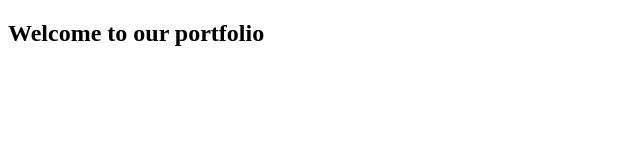
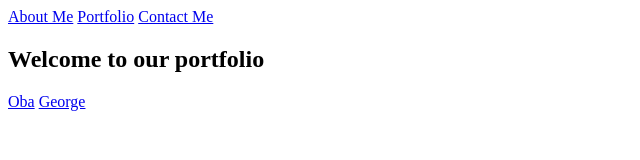
Before and after one commit to george-swift/oba-and-george, a plain HTML site: page index.html in a window 1280 px wide. Shown: the whole page, without its empty margins (0-640 px from the left). Drawn offline with Linux system fonts and the light colour scheme.

Commit message:
implemented user-story 7&8

```diff
--- a/index.html
+++ b/index.html
@@ -8,6 +8,9 @@
 
   <body>
     <div id="navbar">
+      <a href="#welcome-section">About Me</a>
+      <a href="#projects">Portfolio</a>
+      <a href="#contact">Contact Me</a>
 
     </div>
     <section id="welcome-section">
@@ -19,7 +22,12 @@
       <a href="https://github.com/george-swift/rockPaperScissors"></a>
       <a href="https://amiraabouhadid.github.io/microverseCollab1/"></a>
     </div>
+    <div id='contact'>
+      <a id="profile-link" href="https://github.com/thevetdoctor" target="_blank">Oba</a>
+      <a id="profile-link1" href="https://github.com/george-swift" target="_blank">George</a>
+    </div>
   </section>
+
     <script src="https://cdn.freecodecamp.org/testable-projects-fcc/v1/bundle.js"></script>
     <script  src="js/index.js"></script>
   </body>
```
